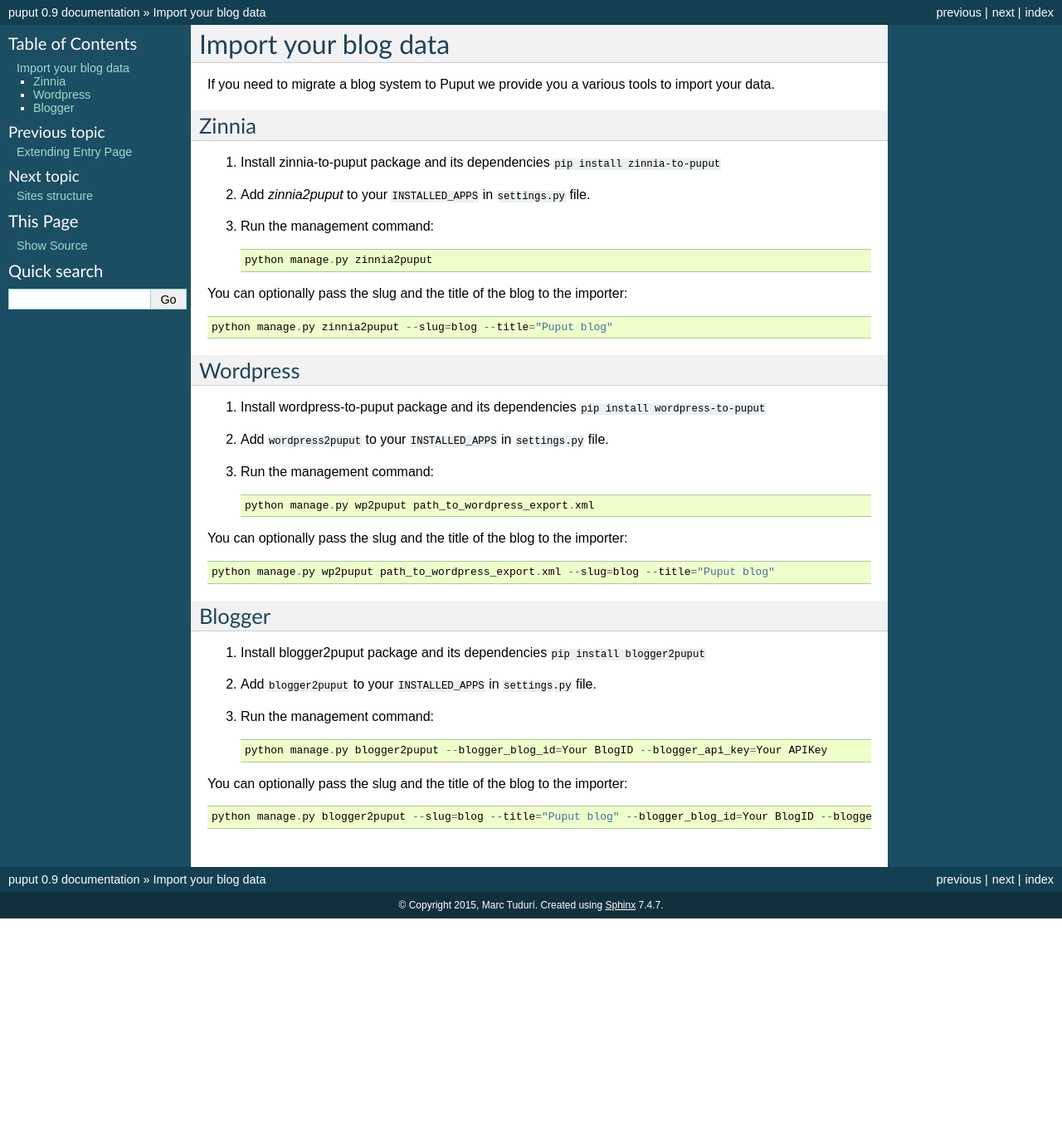
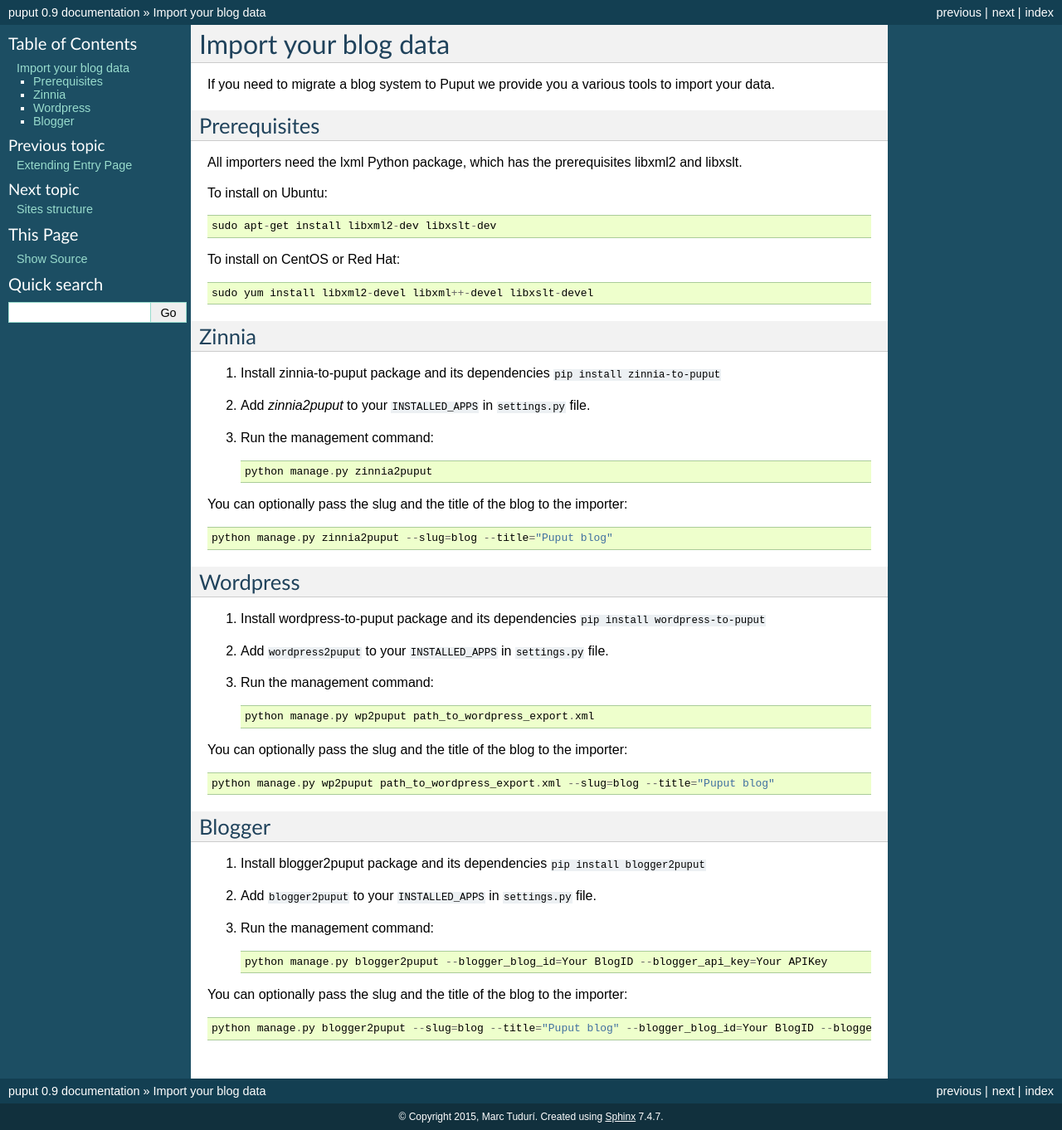
Before and after one commit to APSL/puput, a Sphinx documentation site: the page built from docs/importers.rst, in a window 1280 px wide. Shown: the whole page at 83% size. Built offline with Sphinx 7.4.7, drawn with Linux system fonts in a browser that asks for light colours; before the commit the page ends 1107 px from its top, so only the background shows below that.

Commit message:
Add documentation for installing pre-requisites for wp2puput importer… (#80)

```diff
--- a/docs/importers.rst
+++ b/docs/importers.rst
@@ -2,6 +2,19 @@
 =====================
 
 If you need to migrate a blog system to Puput we provide you a various tools to import your data.
+
+Prerequisites
+-------------
+
+All importers need the lxml Python package, which has the prerequisites libxml2 and libxslt.
+
+To install on Ubuntu::
+
+    sudo apt-get install libxml2-dev libxslt-dev
+
+To install on CentOS or Red Hat::
+
+    sudo yum install libxml2-devel libxml++-devel libxslt-devel
 
 Zinnia
 ------
@@ -10,6 +23,7 @@
 3. Run the management command::
 
     python manage.py zinnia2puput
+
 You can optionally pass the slug and the title of the blog to the importer::
 
     python manage.py zinnia2puput --slug=blog --title="Puput blog"
```
